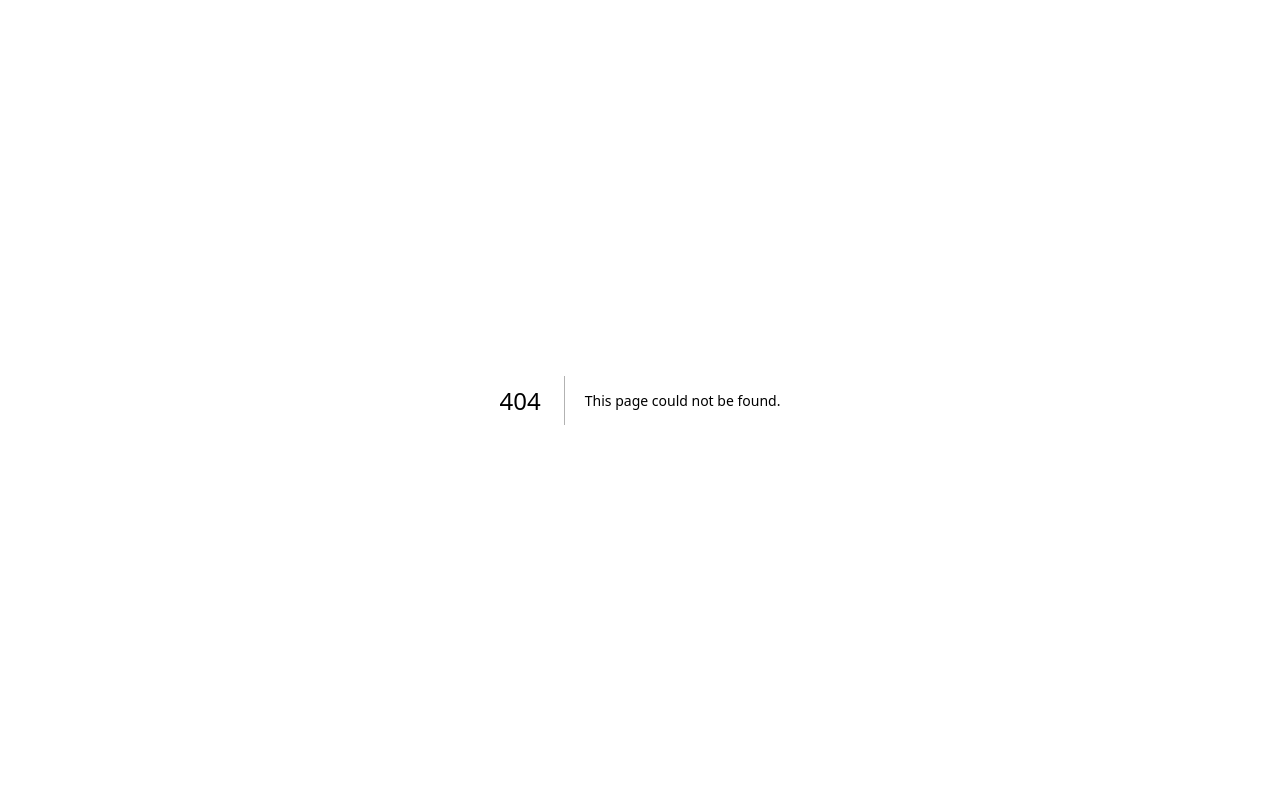
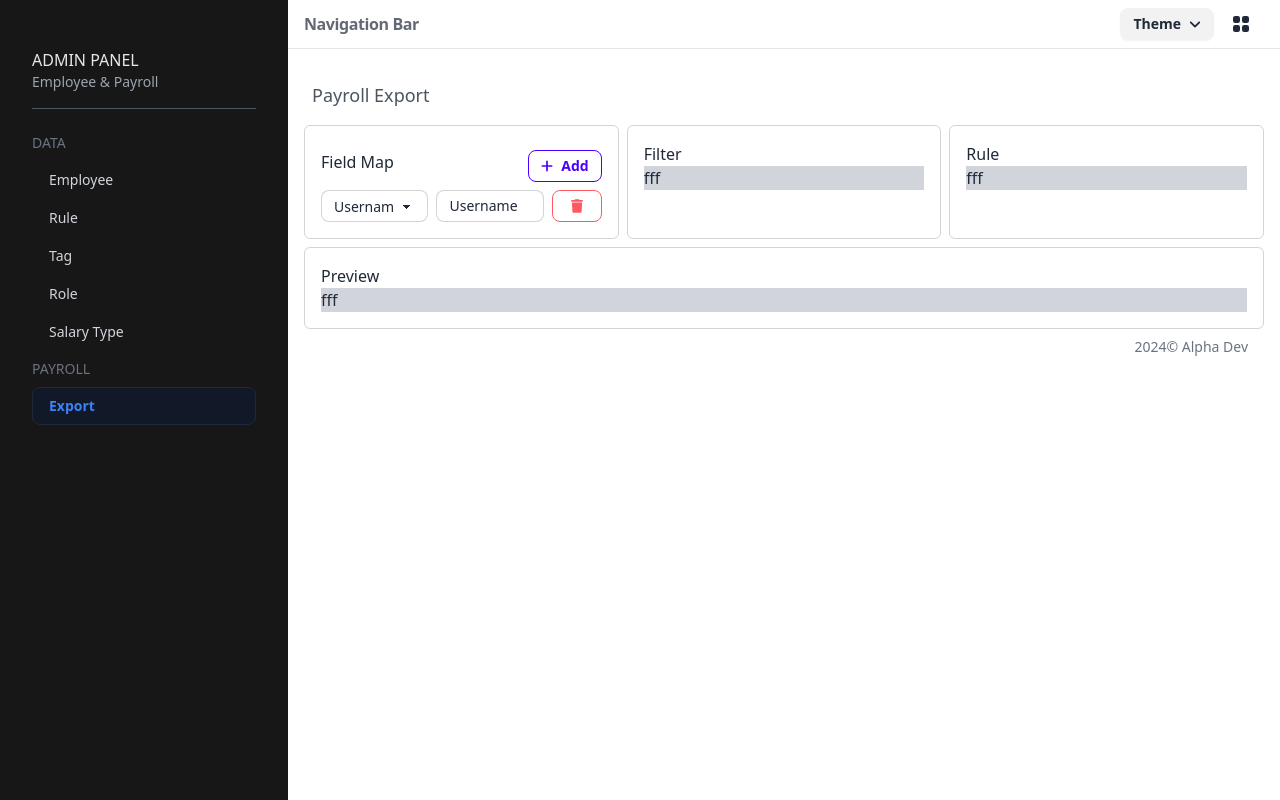
Before and after one commit to lightbeem3296/ge-crm-front, a Next.js app: page /dashboard/payroll/export in a window 1280 px wide. Before the commit this address had no page. Built offline with nearby package versions, Linux system fonts and the light colour scheme.

Commit message:
done field map

```diff
--- /dev/null
+++ b/src/app/dashboard/payroll/export/page.tsx
@@ -0,0 +1,153 @@
+"use client";
+
+import { extractKeys, lookupValue } from "@/utils/record";
+import { faPlus, faTrash } from "@fortawesome/free-solid-svg-icons";
+import { FontAwesomeIcon } from "@fortawesome/react-fontawesome";
+import { useState } from "react";
+
+interface FieldMapItem {
+  field: string;
+  title: string;
+}
+
+export default function PayrollExportPage() {
+  const [fieldMap, setFieldMap] = useState<FieldMapItem[]>([{
+    field: "username",
+    title: "Username",
+  }]);
+
+  const fieldMapMapping: Record<string, string> = {
+    "username": "Username",
+    "m_nr": "M-Nr",
+    "role": "Role",
+    "department": "Department",
+    "employment_start_date": "Employment Start Date",
+    "employment_end_date": "Employment End Date",
+    "salary_type": "Salary Type",
+    "hourly_rate": "Hourly Rate",
+    "hours_worked": "Hours Worked",
+    "points_earned": "Points Earned",
+    "salary": "Salary",
+    "bonus": "Bonus",
+    "deduction": "Deduction",
+    "tags": "Tags",
+  }
+  const fieldMapCodes = extractKeys(fieldMapMapping);
+
+  // UI Handlers
+  const handleClickAddFieldMapItem = () => {
+    setFieldMap([
+      ...fieldMap,
+      {
+        field: "username",
+        title: "Username",
+      }
+    ]);
+  }
+
+  const handleClickDeleteFieldMapItem = (delete_index: number) => {
+    setFieldMap(fieldMap.filter((item, index) => index !== delete_index));
+  }
+
+  const handleChangeFieldMapField = (change_index: number, value: string) => {
+    setFieldMap(
+      fieldMap.map((item, item_index) => (
+        item_index === change_index
+          ? {
+            field: value,
+            title: lookupValue(fieldMapMapping, value),
+          }
+          : item))
+    )
+  }
+
+  const handleChangeFieldMapTitle = (change_index: number, value: string) => {
+    setFieldMap(
+      fieldMap.map((item, item_index) => (
+        item_index === change_index
+          ? {
+            ...item,
+            title: value,
+          }
+          : item))
+    )
+  }
+
+  return (
+    <div>
+      <div className="flex justify-between px-2 py-4">
+        <p className="text-lg font-medium text-base-content/80">
+          Payroll Export
+        </p>
+      </div>
+      <div className="overflow-auto grid grid-cols-1 sm:grid-cols-3 gap-2">
+
+        {/* Field Map */}
+        <div className="col-span-1 border border-base-content/20 rounded-md p-4">
+          <div className="text-md font-medium text-base-content py-2 flex justify-between">
+            Field Map
+            <button
+              className="btn btn-sm btn-primary btn-outline"
+              onClick={() => handleClickAddFieldMapItem()}
+            >
+              <FontAwesomeIcon icon={faPlus} width={12} />Add
+            </button>
+          </div>
+          <div className="flex flex-col gap-2">
+            {fieldMap.map((fieldMapItem, item_index) => (
+              <div key={item_index} className="grid grid-cols-5 gap-2">
+                <select
+                  className="select select-bordered select-sm col-span-2"
+                  value={fieldMapItem.field}
+                  onChange={(e) => handleChangeFieldMapField(item_index, e.target.value)}
+                >
+                  <option disabled value="">Select a field</option>
+                  {fieldMapCodes.map((key) => (
+                    <option key={key} value={key}>
+                      {lookupValue(fieldMapMapping, key)}
+                    </option>
+                  ))}
+                </select>
+                <input
+                  className="input input-sm input-bordered col-span-2"
+                  value={fieldMapItem.title}
+                  onChange={(e) => handleChangeFieldMapTitle(item_index, e.target.value)}
+                />
+                <button
+                  className="btn btn-sm btn-error btn-outline col-span-1"
+                  onClick={() => handleClickDeleteFieldMapItem(item_index)}
+                >
+                  <FontAwesomeIcon icon={faTrash} width={12} />
+                </button>
+              </div>
+            ))}
+          </div>
+        </div>
+
+        {/* Filter */}
+        <div className="col-span-1 border border-base-content/20 rounded-md p-4">
+          <p className="text-md font-medium text-base-content">Filter</p>
+          <div className="bg-gray-300">
+            fff
+          </div>
+        </div>
+
+        {/* Rule */}
+        <div className="col-span-1 border border-base-content/20 rounded-md p-4">
+          <p className="text-md font-medium text-base-content">Rule</p>
+          <div className="bg-gray-300">
+            fff
+          </div>
+        </div>
+
+        {/* Preview */}
+        <div className="col-span-1 sm:col-span-3 border border-base-content/20 rounded-md p-4">
+          <p className="text-md font-medium text-base-content">Preview</p>
+          <div className="bg-gray-300">
+            fff
+          </div>
+        </div>
+      </div>
+    </div>
+  );
+}
--- a/src/components/layout/Sidebar.tsx
+++ b/src/components/layout/Sidebar.tsx
@@ -50,6 +50,11 @@ const sideBarMenuItems = [
     name: 'Payroll',
     href: '#',
     type: SidebarMenuItemType.Title,
+  },
+  {
+    name: 'Export',
+    href: '/dashboard/payroll/export',
+    type: SidebarMenuItemType.MenuItem,
   },
 ]
 
--- a/src/services/roleService.ts
+++ b/src/services/roleService.ts
@@ -1,5 +1,4 @@
 import { axiosHelper } from "@/lib/axios";
-import axios from "axios";
 
 interface RowData {
   _id: string,
--- a/src/services/salaryTypeService.ts
+++ b/src/services/salaryTypeService.ts
@@ -1,5 +1,4 @@
 import { axiosHelper } from "@/lib/axios";
-import axios from "axios";
 
 interface RowData {
   _id: string,
--- a/src/services/tagService.ts
+++ b/src/services/tagService.ts
@@ -1,5 +1,4 @@
 import { axiosHelper } from "@/lib/axios";
-import axios from "axios";
 
 interface RowData {
   _id: string,
```
